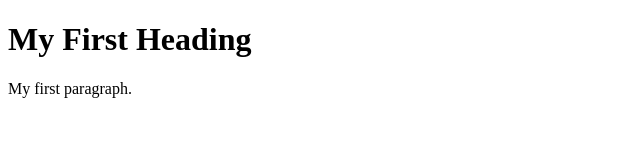
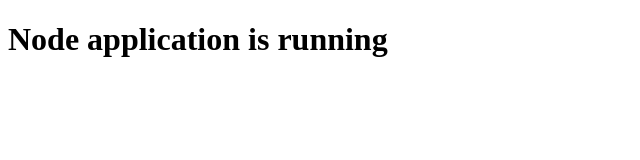
Before and after one commit to apkriege/node-template, a website: page index.html in a window 1280 px wide. Shown: the whole page, without its empty margins (0-640 px from the left). Drawn offline with Linux system fonts and the light colour scheme.

Commit message:
Update index.html

```diff
--- a/index.html
+++ b/index.html
@@ -2,8 +2,7 @@
 <html>
 <body>
 
-<h1>My First Heading</h1>
-<p>My first paragraph.</p>
+<h1>Node application is running</h1>
 
 </body>
 </html>
```
